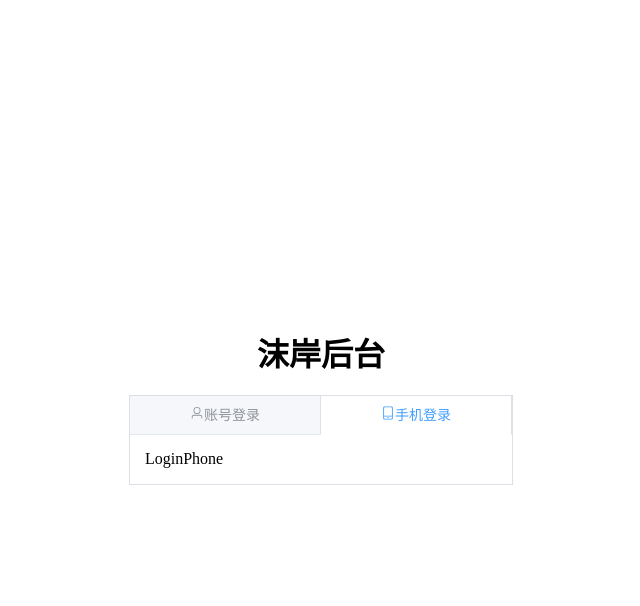
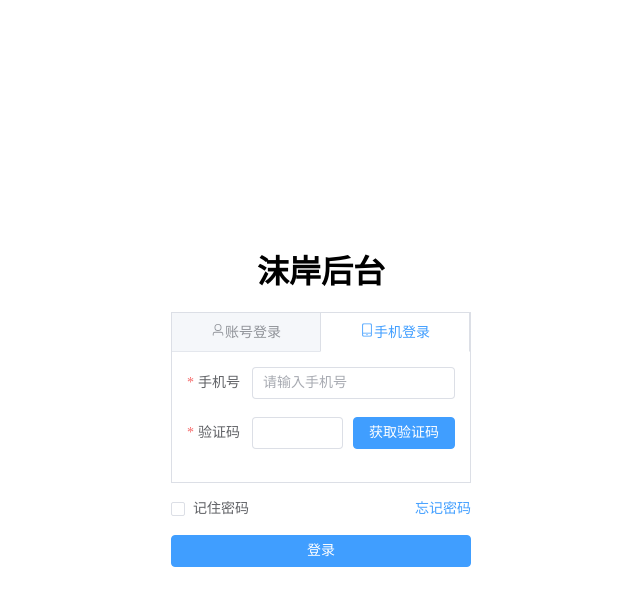
Before and after one commit to huangjingping520/moan-back-manager, a Vue app: page /#/login in a window 1280 px wide. Both pictures are taken after a click on the tab "手机登录". Shown: the top 606 px of the page, without its empty margins (319-959 px from the left). Built offline with nearby package versions, Linux system fonts and the light colour scheme; no server answers.

Commit message:
feat: login action

```diff
--- a/src/auto-imports.d.ts
+++ b/src/auto-imports.d.ts
@@ -2,6 +2,7 @@
 export {}
 declare global {
   const EffectScope: typeof import('vue')['EffectScope']
+  const accountRules: typeof import('./composables/account-rules')['accountRules']
   const computed: typeof import('vue')['computed']
   const createApp: typeof import('vue')['createApp']
   const customRef: typeof import('vue')['customRef']
@@ -33,13 +34,13 @@ declare global {
   const onServerPrefetch: typeof import('vue')['onServerPrefetch']
   const onUnmounted: typeof import('vue')['onUnmounted']
   const onUpdated: typeof import('vue')['onUpdated']
+  const phoneRules: typeof import('./composables/account-rules')['phoneRules']
   const provide: typeof import('vue')['provide']
   const reactive: typeof import('vue')['reactive']
   const readonly: typeof import('vue')['readonly']
   const ref: typeof import('vue')['ref']
   const resolveComponent: typeof import('vue')['resolveComponent']
   const resolveDirective: typeof import('vue')['resolveDirective']
-  const rules: typeof import('./composables/account-rules')['rules']
   const shallowReactive: typeof import('vue')['shallowReactive']
   const shallowReadonly: typeof import('vue')['shallowReadonly']
   const shallowRef: typeof import('vue')['shallowRef']
@@ -66,6 +67,7 @@ import { UnwrapRef } from 'vue'
 declare module 'vue' {
   interface ComponentCustomProperties {
     readonly EffectScope: UnwrapRef<typeof import('vue')['EffectScope']>
+    readonly accountRules: UnwrapRef<typeof import('./composables/account-rules')['accountRules']>
     readonly computed: UnwrapRef<typeof import('vue')['computed']>
     readonly createApp: UnwrapRef<typeof import('vue')['createApp']>
     readonly customRef: UnwrapRef<typeof import('vue')['customRef']>
@@ -97,13 +99,13 @@ declare module 'vue' {
     readonly onServerPrefetch: UnwrapRef<typeof import('vue')['onServerPrefetch']>
     readonly onUnmounted: UnwrapRef<typeof import('vue')['onUnmounted']>
     readonly onUpdated: UnwrapRef<typeof import('vue')['onUpdated']>
+    readonly phoneRules: UnwrapRef<typeof import('./composables/account-rules')['phoneRules']>
     readonly provide: UnwrapRef<typeof import('vue')['provide']>
     readonly reactive: UnwrapRef<typeof import('vue')['reactive']>
     readonly readonly: UnwrapRef<typeof import('vue')['readonly']>
     readonly ref: UnwrapRef<typeof import('vue')['ref']>
     readonly resolveComponent: UnwrapRef<typeof import('vue')['resolveComponent']>
     readonly resolveDirective: UnwrapRef<typeof import('vue')['resolveDirective']>
-    readonly rules: UnwrapRef<typeof import('./composables/account-rules')['rules']>
     readonly shallowReactive: UnwrapRef<typeof import('vue')['shallowReactive']>
     readonly shallowReadonly: UnwrapRef<typeof import('vue')['shallowReadonly']>
     readonly shallowRef: UnwrapRef<typeof import('vue')['shallowRef']>
--- a/src/components.d.ts
+++ b/src/components.d.ts
@@ -7,10 +7,13 @@ export {}
 
 declare module '@vue/runtime-core' {
   export interface GlobalComponents {
+    ElButton: typeof import('element-plus/es')['ElButton']
+    ElCheckbox: typeof import('element-plus/es')['ElCheckbox']
     ElForm: typeof import('element-plus/es')['ElForm']
     ElFormItem: typeof import('element-plus/es')['ElFormItem']
     ElIcon: typeof import('element-plus/es')['ElIcon']
     ElInput: typeof import('element-plus/es')['ElInput']
+    ElLink: typeof import('element-plus/es')['ElLink']
     ElTabPane: typeof import('element-plus/es')['ElTabPane']
     ElTabs: typeof import('element-plus/es')['ElTabs']
     Login: typeof import('./views/login/Login.vue')['default']
--- a/src/composables/account-rules.ts
+++ b/src/composables/account-rules.ts
@@ -1,4 +1,4 @@
-export const rules = {
+export const accountRules = {
   name: [
     {
       required: true,
@@ -24,3 +24,25 @@ export const rules = {
     }
   ]
 }
+
+export const phoneRules = {
+  number: [
+    {
+      required: true,
+      message: '请输入手机号',
+      trigger: 'blur'
+    },
+    {
+      pattern: /^(?:(?:\+|00)86)?1(?:(?:3[\d])|(?:4[5-79])|(?:5[0-35-9])|(?:6[5-7])|(?:7[0-8])|(?:8[\d])|(?:9[1589]))\d{8}$/,
+      message: '正输入正确的手机号',
+      trigger: 'blur'
+    }
+  ],
+  code: [
+    {
+      required: true,
+      message: '请输入验证码',
+      trigger: 'blur'
+    }
+  ]
+}
--- a/src/views/login/LoginAccount.vue
+++ b/src/views/login/LoginAccount.vue
@@ -1,15 +1,32 @@
 <script setup lang="ts">
-import { rules } from '../../composables/account-rules'
+import { ElForm } from 'element-plus'
+import { accountRules } from '../../composables/account-rules'
 
 const account = reactive({
   name: '',
   password: ''
 })
+
+const formRef = ref<InstanceType<typeof ElForm>>()
+
+const loginAction = () => {
+  formRef.value?.validate(valid => {
+    if (valid) {
+      console.log('登录')
+    }
+    else {
+      console.log('error submit!!')
+      return false
+    }
+  })
+}
+
+defineExpose({ loginAction })
 </script>
 
 <template>
   <div class="login-account">
-    <el-form :rules="rules" :model="account">
+    <el-form ref="formRef" :rules="accountRules" :model="account">
       <el-form-item label="账号" prop="name">
         <el-input v-model="account.name" placeholder="请输入账号" />
       </el-form-item>
--- a/src/views/login/LoginPanel.vue
+++ b/src/views/login/LoginPanel.vue
@@ -1,5 +1,13 @@
 <script setup lang="ts">
+import LoginAccount from './LoginAccount.vue'
 
+const isKeepPassword = ref(false)
+const accountRef = ref<InstanceType<typeof LoginAccount>>()
+
+const handleLoginClick = () => {
+  console.log('登录')
+  accountRef.value?.loginAction()
+}
 </script>
 
 <template>
@@ -15,7 +23,7 @@
             <span>账号登录</span>
           </span>
         </template>
-        <LoginAccount />
+        <LoginAccount ref="accountRef" />
       </el-tab-pane>
       <el-tab-pane>
         <template #label>
@@ -27,15 +35,37 @@
         <LoginPhone />
       </el-tab-pane>
     </el-tabs>
+    <div class="password-control">
+      <el-checkbox v-model="isKeepPassword">
+        记住密码
+      </el-checkbox>
+      <el-link type="primary">
+        忘记密码
+      </el-link>
+    </div>
+
+    <el-button class="login-btn" type="primary" @click="handleLoginClick">
+      登录
+    </el-button>
   </div>
 </template>
 
 <style scoped lang="less">
 .login-panel {
-  width: 30%;
+  width: 300px;
 
   .title {
     text-align: center;
   }
+  .password-control {
+    display: flex;
+    justify-content: space-between;
+    margin-top: 10px;
+  }
+
+  .login-btn {
+    width: 100%;
+    margin-top: 10px;
+  }
 }
 </style>
--- a/src/views/login/LoginPhone.vue
+++ b/src/views/login/LoginPhone.vue
@@ -1,13 +1,35 @@
 <script setup lang="ts">
+import { phoneRules } from '../../composables/account-rules'
 
+const phone = reactive({
+  number: '',
+  code: ''
+})
 </script>
 
 <template>
-  <div>
-    LoginPhone
+  <div class="login-phone">
+    <el-form :rules="phoneRules" :model="phone">
+      <el-form-item label="手机号" prop="number">
+        <el-input v-model="phone.number" placeholder="请输入手机号" />
+      </el-form-item>
+      <el-form-item label="验证码" prop="code">
+        <div class="code">
+          <el-input v-model="phone.code" />
+          <el-button type="primary" class="get-code">
+            获取验证码
+          </el-button>
+        </div>
+      </el-form-item>
+    </el-form>
   </div>
 </template>
 
-<style scoped>
-
+<style scoped lang="less">
+.code {
+  display: flex;
+  .get-code {
+    margin-left: 10px;
+  }
+}
 </style>
```
